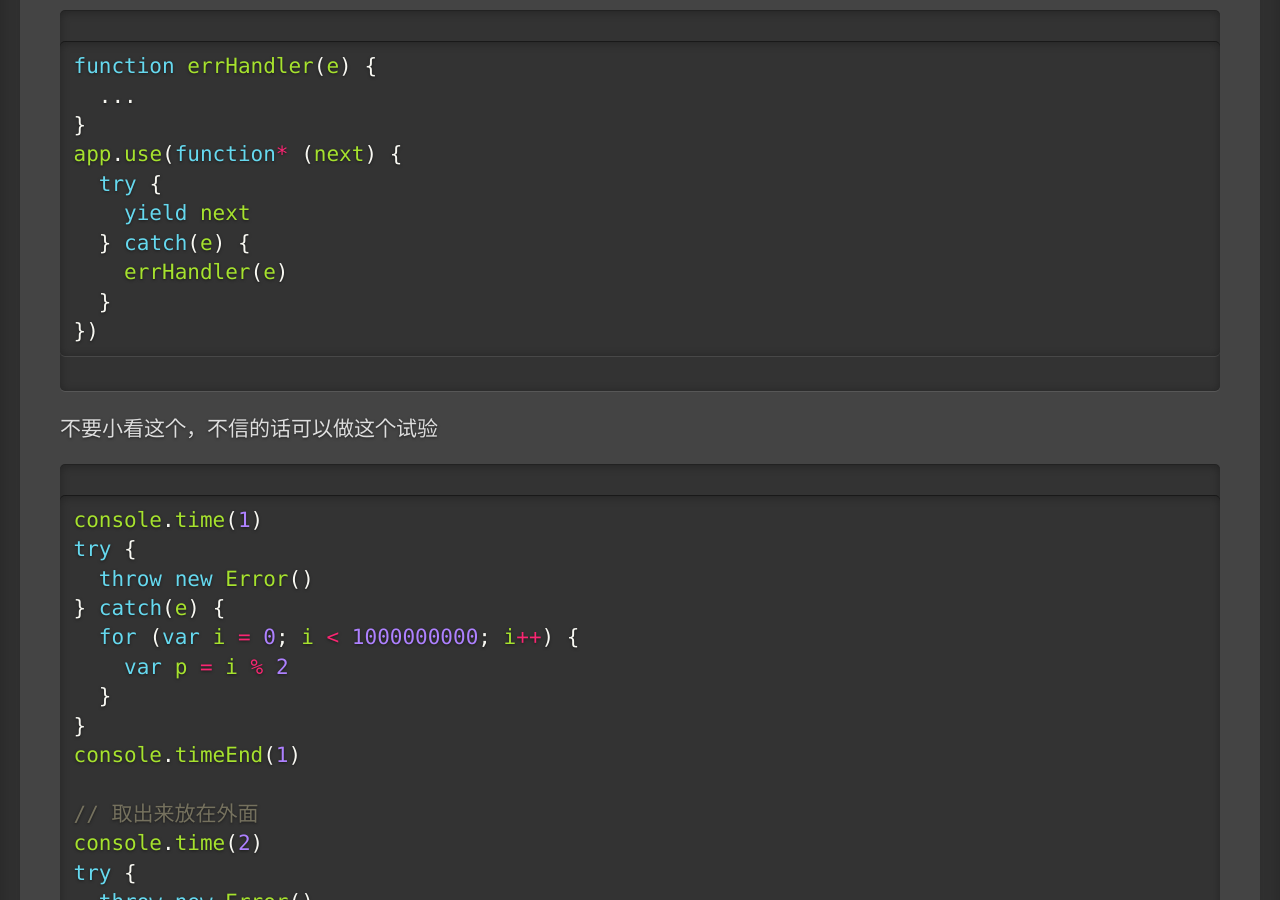
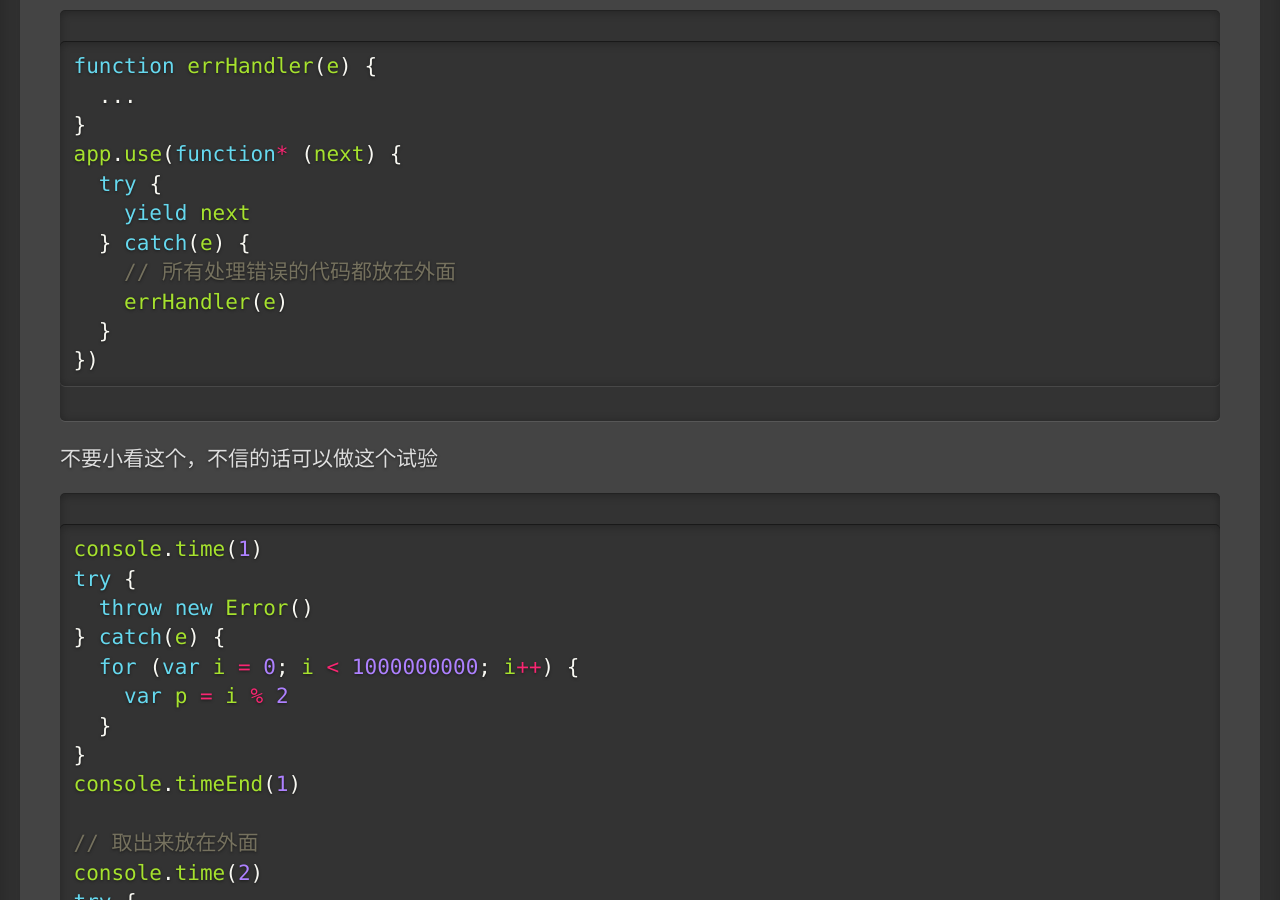
Before and after one commit to chunpu/blog, a Jekyll site: the page built from _posts/2013-12-28-why-koa-so-cool.md, in a window 1280 px wide and 900 px high, scrolled down 3701 px. Built offline with Jekyll 4.4.1, drawn with Linux system fonts in a browser that asks for light colours; Markdown is read by kramdown in place of the engine named in the settings; comment, search, counter and statistics services are not loaded.

Commit message:
fix language

```diff
--- a/_posts/2013-12-28-why-koa-so-cool.md
+++ b/_posts/2013-12-28-why-koa-so-cool.md
@@ -115,6 +115,7 @@ app.use(function* (next) {
   try {
     yield next
   } catch(e) {
+    // 所有处理错误的代码都放在外面
     errHandler(e)
   }
 })
```
